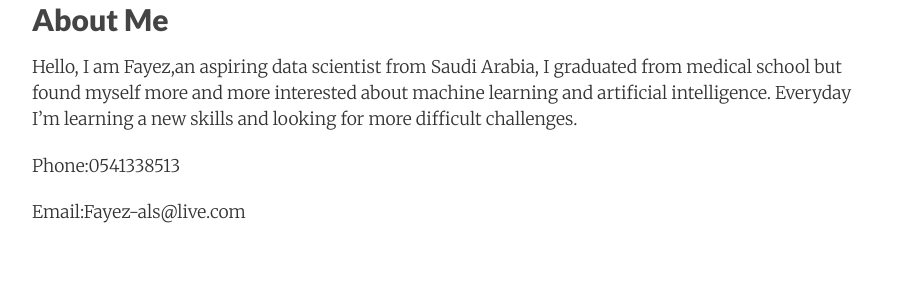
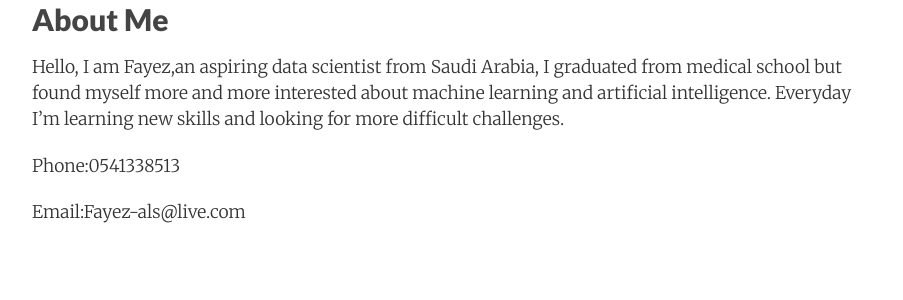
Before and after one commit to fayez-als/fayez-als.github.io, a Jekyll site: the page built from about.md, in a window 1280 px wide. Shown: the part 130-430 px from the top of the page, without its empty margins (188-1091 px from the left). Built offline with Jekyll 4.4.1, drawn with Linux system fonts in a browser that asks for light colours; nearby versions of some CDN libraries.

```diff
--- a/about.md
+++ b/about.md
@@ -6,7 +6,7 @@ tags: about
 ---
 
 
-Hello, I am Fayez,an aspiring data scientist from Saudi Arabia, I graduated from medical school but found myself more and more interested about machine learning and artificial intelligence. Everyday I'm learning a new skills and looking for more difficult challenges.
+Hello, I am Fayez,an aspiring data scientist from Saudi Arabia, I graduated from medical school but found myself more and more interested about machine learning and artificial intelligence. Everyday I'm learning new skills and looking for more difficult challenges.
 
 Phone:0541338513
 
```
